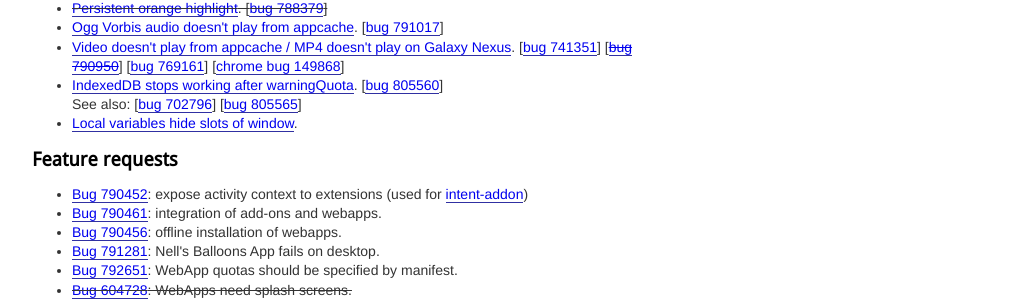
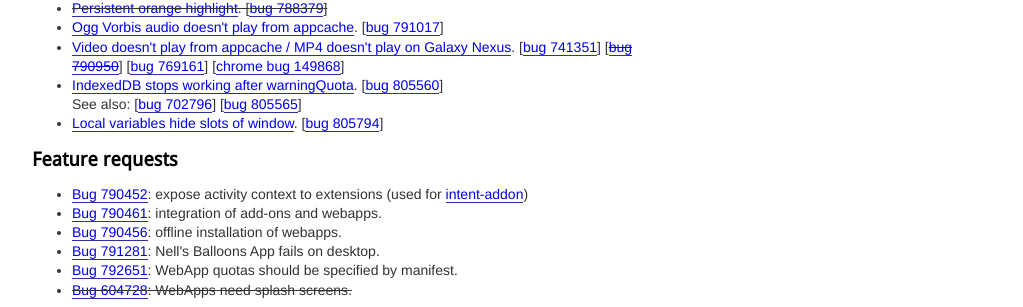
Before and after one commit to cscott/mozbugs, a Jekyll site: the page built from index.html, in a window 1280 px wide. Shown: the part 200-507 px from the top of the page, without its empty margins (128-1151 px from the left). Built offline with Jekyll 4.4.1, drawn with Linux system fonts in a browser that asks for light colours.

Commit message:
Add link to bugzilla for 'shadow' bug (805794).

```diff
--- a/index.html
+++ b/index.html
@@ -34,6 +34,7 @@ Source code can be found at
   [<a href="https://bugzilla.mozilla.org/show_bug.cgi?id=805565">bug 805565</a>]
 </li>
 <li><a href="shadow/">Local variables hide slots of window</a>.
+  [<a href="https://bugzilla.mozilla.org/show_bug.cgi?id=805794">bug 805794</a>]
 </li>
 </ul>
 
```
